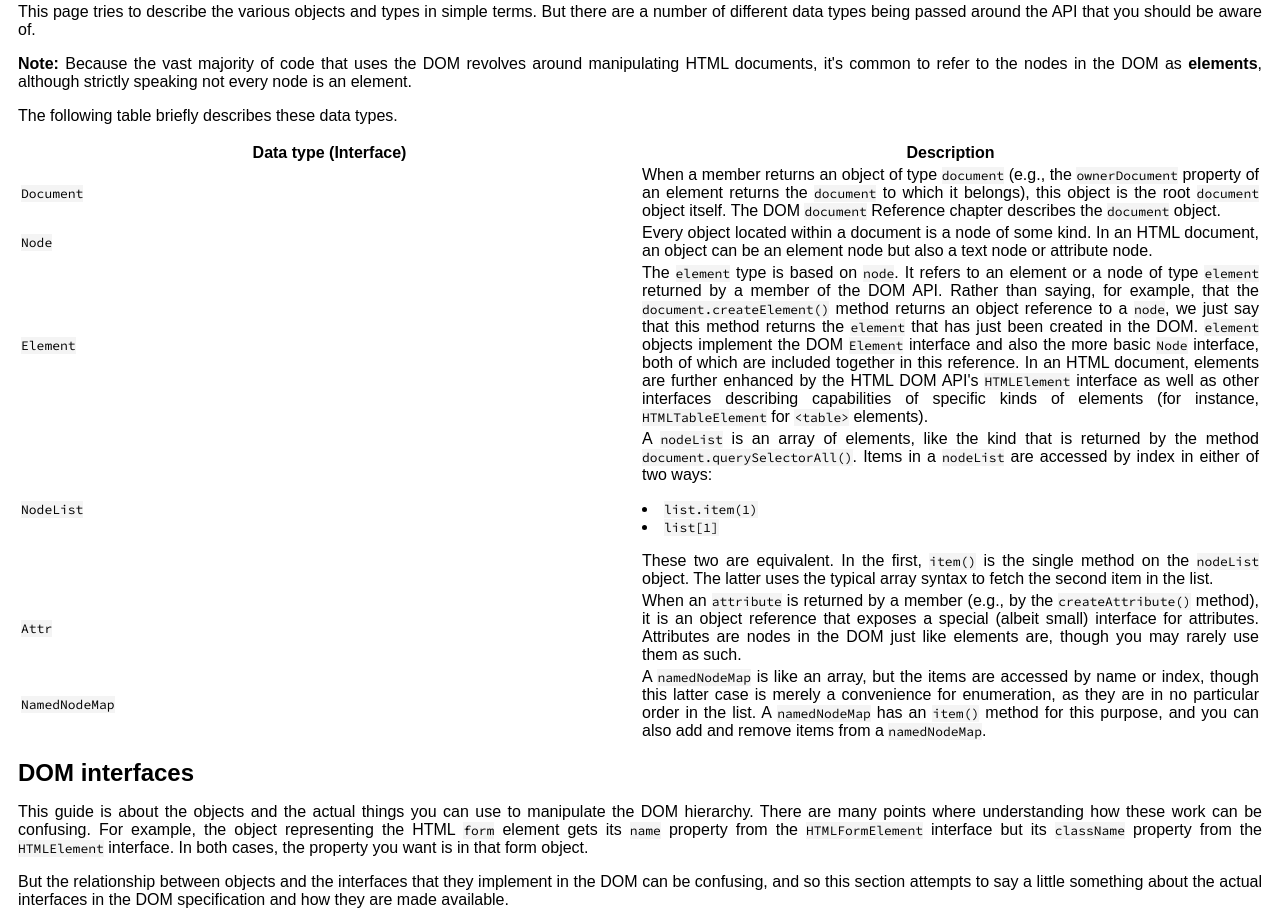
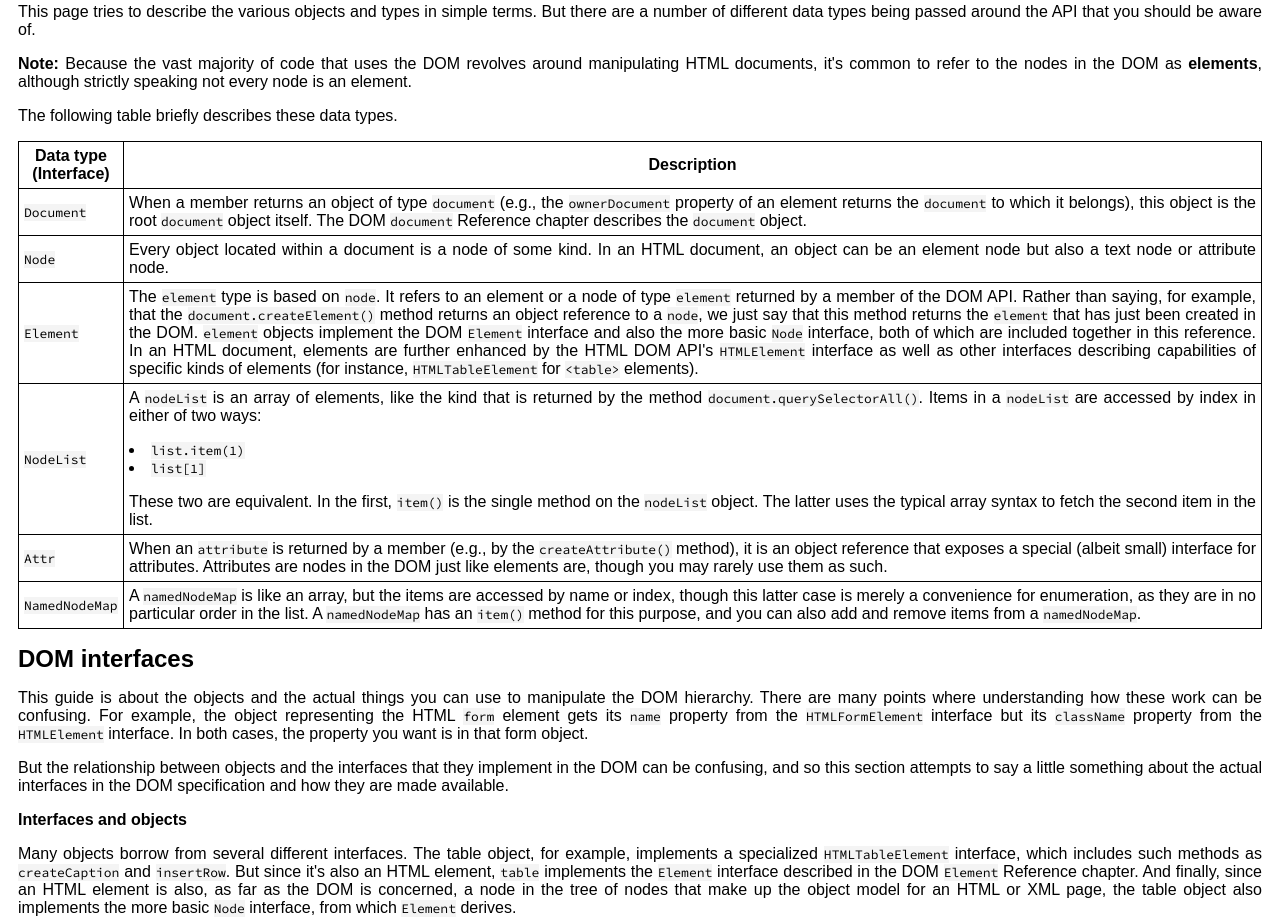
Before and after one commit to pianistoff/fcc-technical-documentation-page, a plain HTML site: page index.html in a window 1280 px wide. Shown: the part 1602-2524 px from the top of the page. Drawn offline with Linux system fonts and the light colour scheme.

Commit message:
Stylize table

```diff
--- a/style.css
+++ b/style.css
@@ -49,3 +49,17 @@ ul {
     list-style: inside;
     padding-left: 0;
 }
+
+table, th, td {
+    border: 1px solid black;
+    border-collapse: collapse;
+}
+
+td,
+th {
+    padding: 5px;
+}
+
+th:first-child {
+    width: 105px;
+}
```
